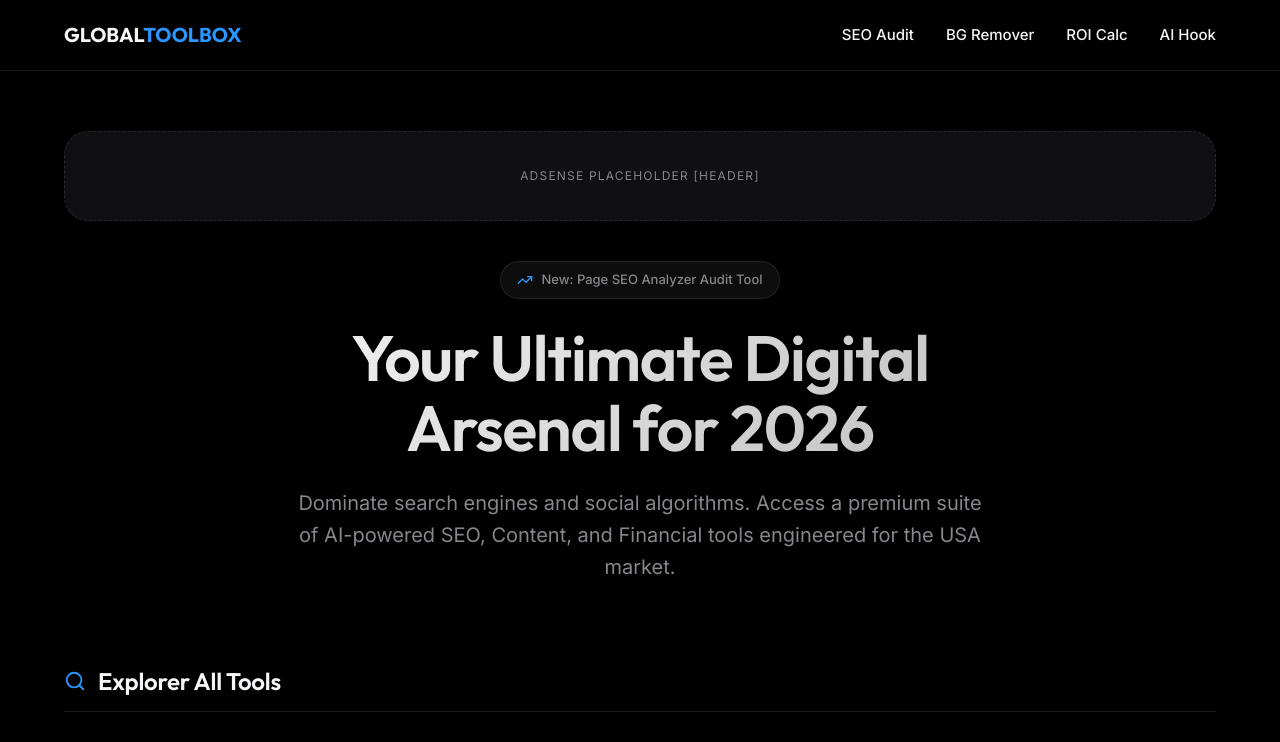
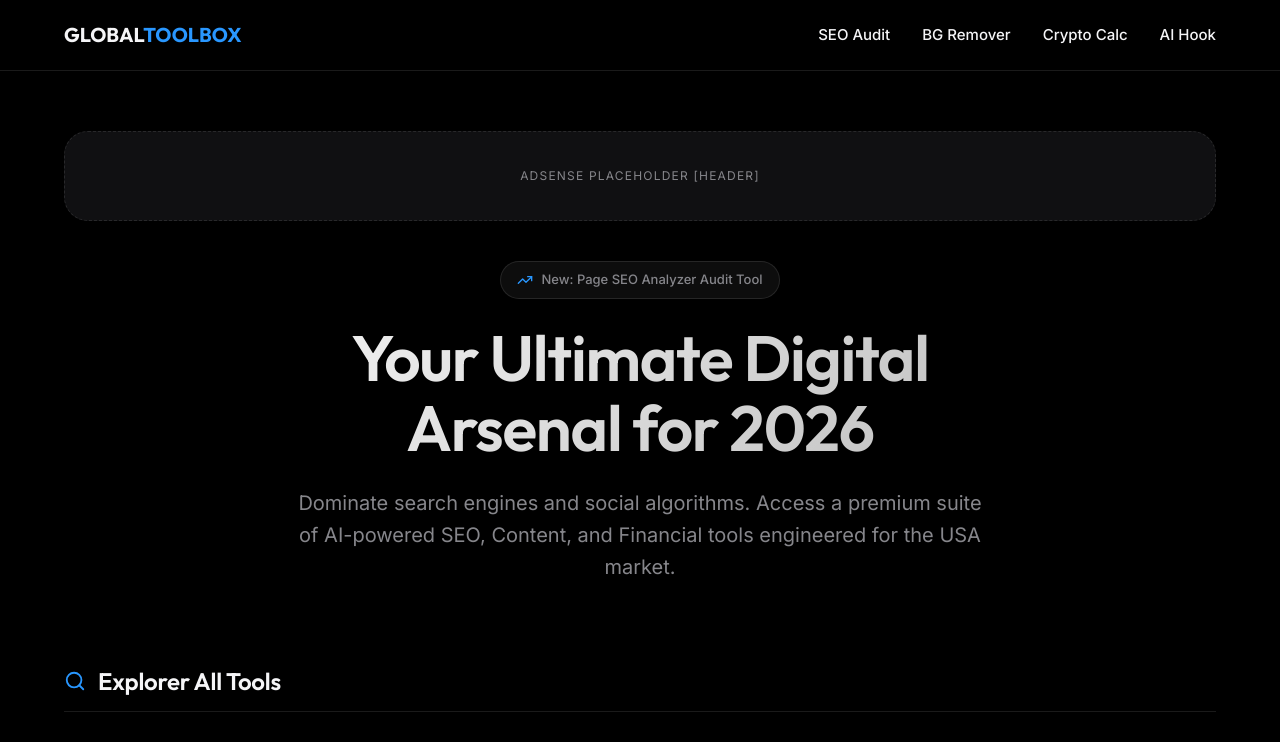
Before and after one commit to bethelighttelevision/globaltool, a Next.js app: page / in a window 1280 px wide. Shown: the top 742 px of the page. Built offline with nearby package versions, Linux system fonts and the light colour scheme.

Commit message:
Update: Change ROI to Crypto Calc in Nav and add logo assets

```diff
--- a/src/components/Navigation.tsx
+++ b/src/components/Navigation.tsx
@@ -13,7 +13,7 @@ export default function Navigation() {
         <div style={{ display: 'flex', gap: '32px', fontSize: '15px', fontWeight: '500' }}>
           <Link href="/seo-analyzer" style={{ textDecoration: 'none', color: 'var(--foreground)' }}>SEO Audit</Link>
           <Link href="/bg-remover" style={{ textDecoration: 'none', color: 'var(--foreground)' }}>BG Remover</Link>
-          <Link href="/crypto" style={{ textDecoration: 'none', color: 'var(--foreground)' }}>ROI Calc</Link>
+          <Link href="/crypto" style={{ textDecoration: 'none', color: 'var(--foreground)' }}>Crypto Calc</Link>
           <Link href="/ai-hook" style={{ textDecoration: 'none', color: 'var(--foreground)' }}>AI Hook</Link>
         </div>
       </div>
```
